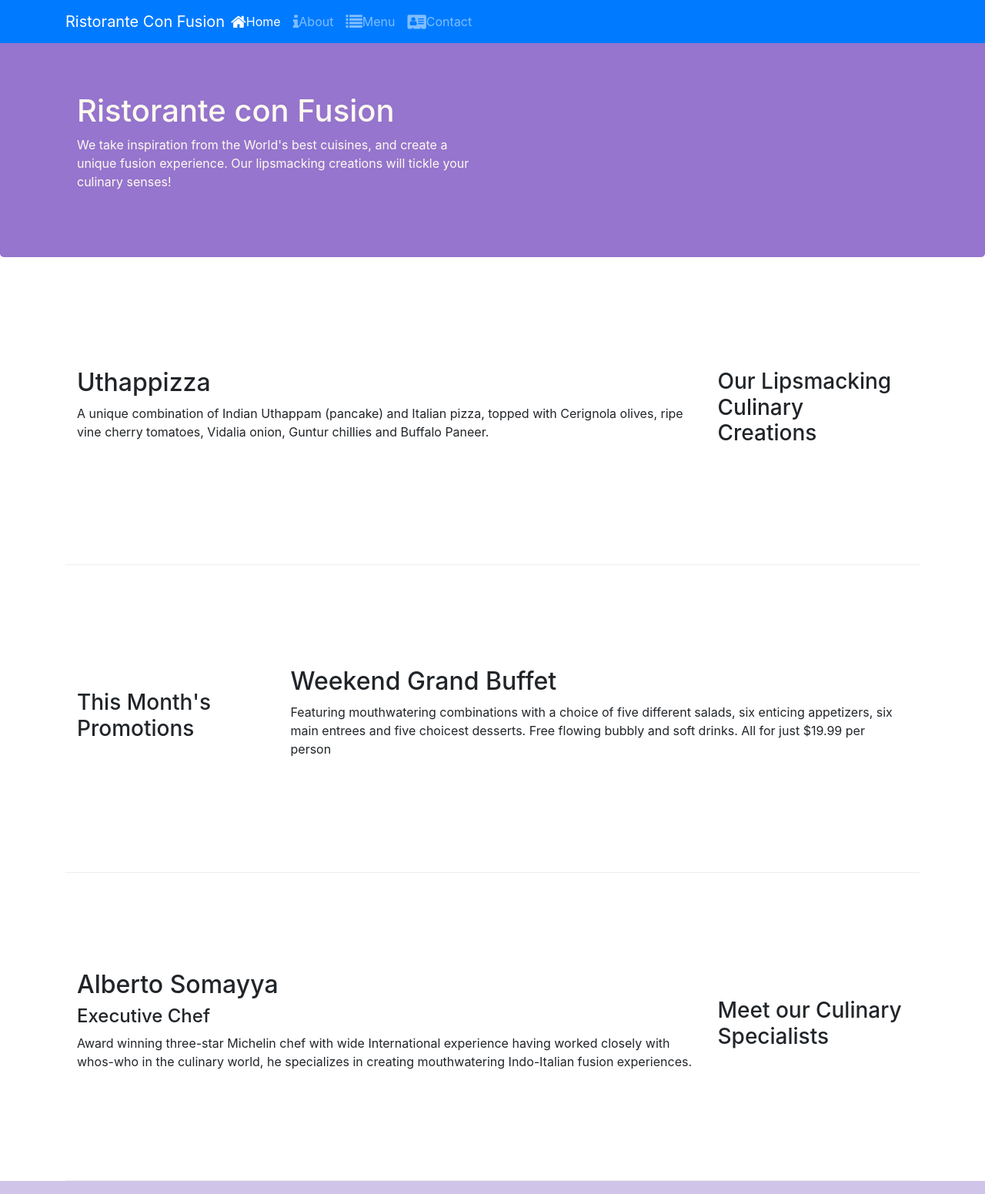
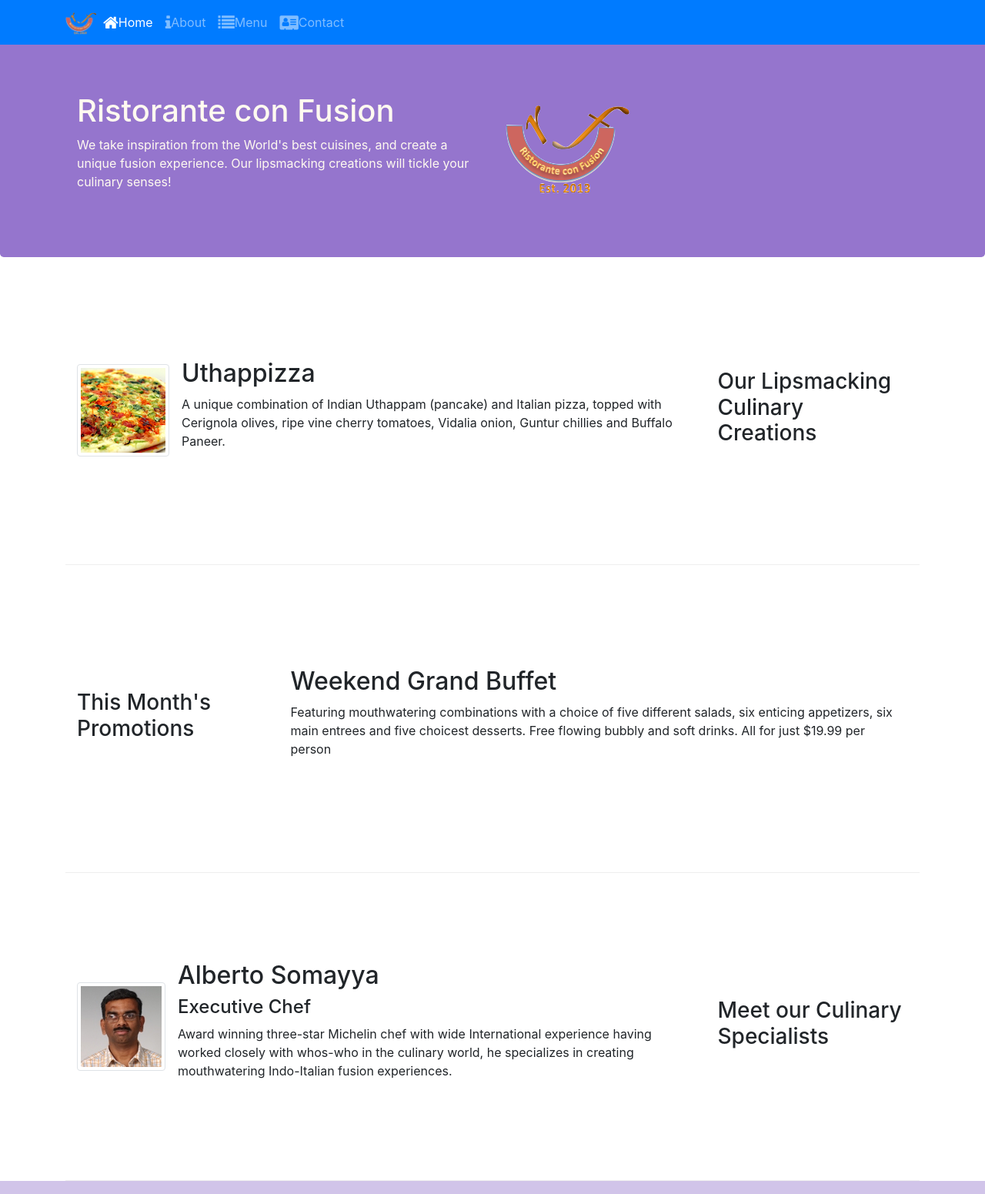
Before and after one commit to AkshayTanejaIIT/Intro-To-Bootstrap, a website: page index.html in a window 1280 px wide. Shown: the top 1551 px of the page at 77% size. Drawn offline with nearby package versions, Linux system fonts and the light colour scheme.

Commit message:
Images and Media

```diff
--- a/index.html
+++ b/index.html
@@ -23,7 +23,7 @@
            <button class="navbar-toggler" type="button" data-toggle="collapse" data-target="#Navbar">
                <span class="navbar-toggler-icon"></span>
            </button>
-           <a class="navbar-brand mr-auto" href="#">Ristorante Con Fusion</a>
+           <a class="navbar-brand mr-auto" href="#"><img src="img/logo.png" height="30" width="41"></a>
             <div class="collapse navbar-collapse" id="Navbar">
 
                 <ul class="navbar-nav mr-auto">
@@ -42,7 +42,8 @@
                     <h1>Ristorante con Fusion</h1>
                     <p>We take inspiration from the World's best cuisines, and create a unique fusion experience. Our lipsmacking creations will tickle your culinary senses!</p>
                 </div>
-                <div class="col-12 col-sm">
+                <div class="col-12 col-sm align-self-center">
+                    <img src="img/logo.png" class="img-fluid">
                 </div>
             </div>
         </div>
@@ -54,8 +55,17 @@
                 <h3>Our Lipsmacking Culinary Creations</h3>
             </div>
             <div class="col col-sm order-sm-first col-md">
-                <h2>Uthappizza</h2>
-                <p>A unique combination of Indian Uthappam (pancake) and Italian pizza, topped with Cerignola olives, ripe vine cherry tomatoes, Vidalia onion, Guntur chillies and Buffalo Paneer.</p>
+                <div class="media">
+                    <img class="d-flex mr-3 img-thumbnail align-self-center"
+                            src="img/uthappizza.png" alt="Uthappizza">
+                    <div class="media-body">
+                        <h2 class="mt-0">Uthappizza</h2>
+                        <p class="d-none d-sm-block">A unique combination of Indian Uthappam (pancake) and
+                            Italian pizza, topped with Cerignola olives, ripe vine
+                            cherry tomatoes, Vidalia onion, Guntur chillies and
+                            Buffalo Paneer.</p>
+                    </div>
+                </div>
             </div>
         </div>
 
@@ -75,9 +85,19 @@
                 <h3>Meet our Culinary Specialists</h3>
             </div>
             <div class="col col-sm order-sm-first col-md">
-                <h2>Alberto Somayya</h2>
-                <h4>Executive Chef</h4>
-                <p>Award winning three-star Michelin chef with wide International experience having worked closely with whos-who in the culinary world, he specializes in creating mouthwatering Indo-Italian fusion experiences. </p>
+                <div class="media">
+                    <img class="d-flex mr-3 img-thumbnail align-self-center"
+                            src="img/alberto.png" alt="Alberto Somayya">
+                    <div class="media-body">
+                        <h2 class="mt-0">Alberto Somayya</h2>
+                        <h4>Executive Chef</h4>
+                        <p class="d-none d-sm-block">Award winning three-star Michelin chef with wide
+                            International experience having worked closely with
+                            whos-who in the culinary world, he specializes in
+                            creating mouthwatering Indo-Italian fusion experiences.
+                            </p>
+                    </div>
+                </div>
             </div>
         </div>
     </div>
```
Also changed, not shown: aboutus.html (+2 -1 lines), contactus.html (+3 -1 lines), img/alberto.png (added), img/buffet.png (added), img/logo.png (added), img/uthappizza.png (added), 1 other file.
